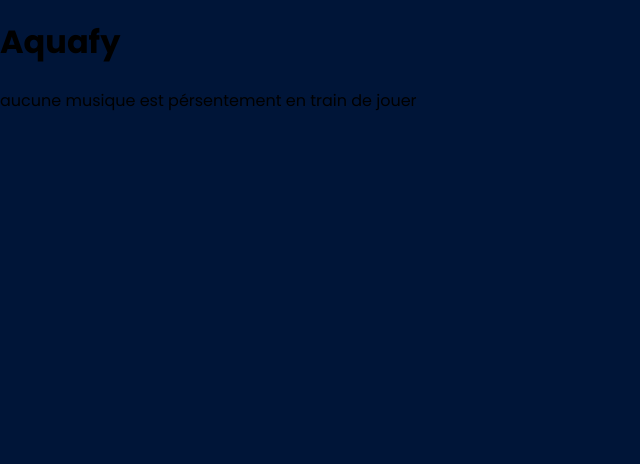
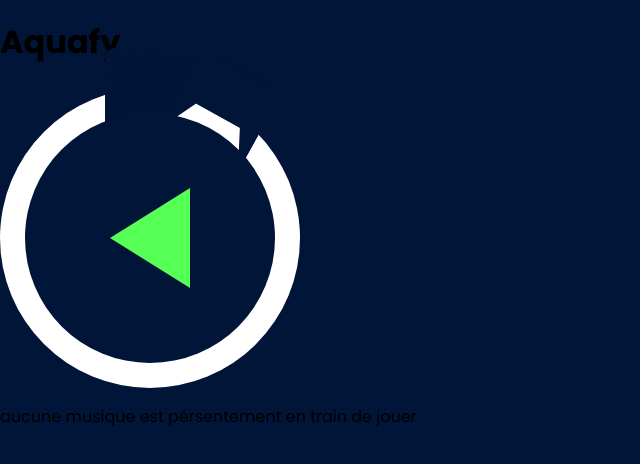
Before and after one commit to ThomGosselin/Aquafy, a plain HTML site: page ecoute.html in a window 1280 px wide. Shown: the part 28-492 px from the top of the page, without its empty margins (0-640 px from the left). Drawn offline with nearby package versions, Linux system fonts and the light colour scheme.

Commit message:
ajout d'un audio visualizer

```diff
--- a/ecoute.html
+++ b/ecoute.html
@@ -3,18 +3,29 @@
 <head>
     <meta charset="UTF-8">
     <meta name="viewport" content="width=device-width, initial-scale=1.0">
-    <link rel="stylesheet" href="style/ecoute.css">
+    <link rel="stylesheet" type="text/css" href="style/ecoute.css">
     <script type="module" src="https://unpkg.com/ionicons@5.5.2/dist/ionicons/ionicons.esm.js" defer></script>
     <script nomodule src="https://unpkg.com/ionicons@5.5.2/dist/ionicons/ionicons.js" defer></script>
+    <script src="script/aquafy.js" defer></script>
     <title>Document</title>
 </head>
 <body>
     <main>
         <img src="#" alt="logo">
         <h1>Aquafy</h1>
+        <audio src="music/[YTHUB.CC] Juice WRLD -  Lean Wit Me (Official Music Video)-128k.mp3">
+        allo</audio>
         <section class="backgroundMusicEffectContainer">
-            <!-- section du code ou je vais realiser le tutoriel pour le cercle réagissant a la musique -->
+            <div class="container">
+                <div class="visualizer">
+                    <div class="play">
+                        <div class="btn btn-play"></div>
+                    </div>
+
+            </div>
+
         </section>
+
     </main>
     <footer>
         <p>aucune musique est pérsentement en train de jouer</p>
--- a/script/aquafy.js
+++ b/script/aquafy.js
@@ -9,3 +9,52 @@ console.log(titlePage);
 
 titlePage.textContent = "Aquafy | Test du script";
 /*********************************/
+
+
+/*********************************/
+
+const bouton = document.querySelector(".btn");
+const audioElement = document.querySelector("audio");
+const visualizer = document.querySelector(".visualizer");
+
+bouton.addEventListener("click", e =>{
+    audioElement.paused ? audioElement.play() : audioElement.pause();
+    bouton.classList.toggle("btn-play");
+    bouton.classList.toggle("btn-pause");
+});
+
+window.AudioContext = window.AudioContext || window.webkitAudioContext;
+const ctx = new window.AudioContext();
+const analyser = ctx.createAnalyser();
+const source = ctx.createMediaElementSource(audioElement);
+source.connect(analyser);
+source.connect(ctx.destination);
+analyser.fftSize = 64;
+const bufferLenght = analyser.frequencyBinCount;
+
+let dataArray = new Uint8Array(bufferLenght);
+let elements=[];
+for(let i=0 ; i< bufferLenght; i++){
+    const element = document.createElement('span');
+    element.classList.add('element');
+    elements.push(element);
+    visualizer.appendChild(element);
+}
+
+const clamp = (num, min, max) =>{
+    if(num >= max) return max;
+    if(num <= min) return min;
+    return num;
+}
+
+const update = () =>{
+    requestAnimationFrame(update);
+    analyser.getByteFrequencyData(dataArray);
+    for(let i=0; i< bufferLenght; i++){
+        let item = dataArray[i];
+        item = item > 150 ? item / 1.5 : item * 1.25;
+        elements[i].style.transform = `rotateZ(${i * (30 / bufferLenght)}deg) translate(-50%, ${clamp(item,100, 150)}px)`;
+    }
+};
+
+update();
--- a/style/ecoute.css
+++ b/style/ecoute.css
@@ -16,3 +16,65 @@ body{
     background: var(--color-main);
     font-family: 'Poppins', sans-serif;
 }
+.box{
+    display: flex;
+    justify-content: center;
+    align-items: center;
+    filter: blur(5px) contrast(10);
+    mix-blend-mode: screen;
+}
+.visualizer{
+    position: relative;
+    width:300px;
+    height: 300px;
+    border-radius:50%;
+    background: #fff;
+    transition: 0.5s;
+    transform: rotateZ(180deg);
+}
+
+.play{
+    position: absolute;
+    top:50%;
+    left:50%;
+    transform: translate(-50%, -50%);
+    width:250px;
+    height: 250px;
+    background-color: var(--color-main);
+    border-radius: 50%;
+    z-index: 10;
+    display: flex;
+    justify-content: center;
+    align-items: center;
+}
+
+.btn-play{
+    border-left: 80px solid #5f5 ;
+    border-bottom: 50px solid transparent;
+    border-top: 50px solid transparent;
+    cursor: pointer;
+}
+
+.btn-pause{
+    border-right: 20px solid #5f5;
+    border-left: 20px solid #5f5;
+    height: 100px;
+    width: 75px;
+    cursor:pointer;
+}
+
+.element{
+    position: absolute;
+    top:50%;
+    left:50%;
+    transform: translate(-50%, -50%);
+    display: inline-block;
+    width: 50px;
+    height: 50px;
+    border-radius: 10px;
+    border-top: 40px solid #fff;
+    border-right: 20px solid transparent;
+    border-left: 20px solid transparent;
+    transform-origin: top left;
+    transition: .25s;
+}
```
Also changed, not shown: 1 other file.
